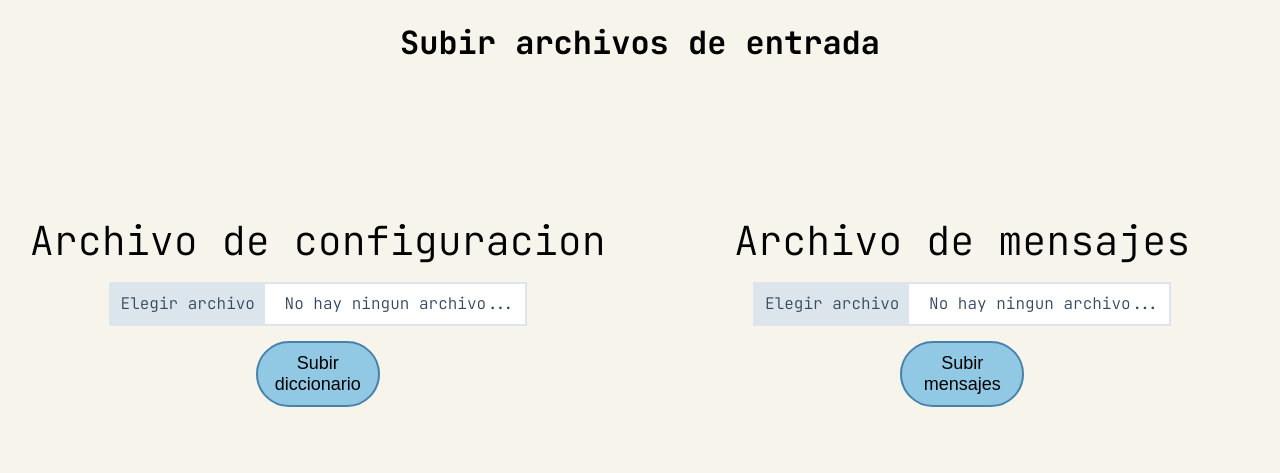
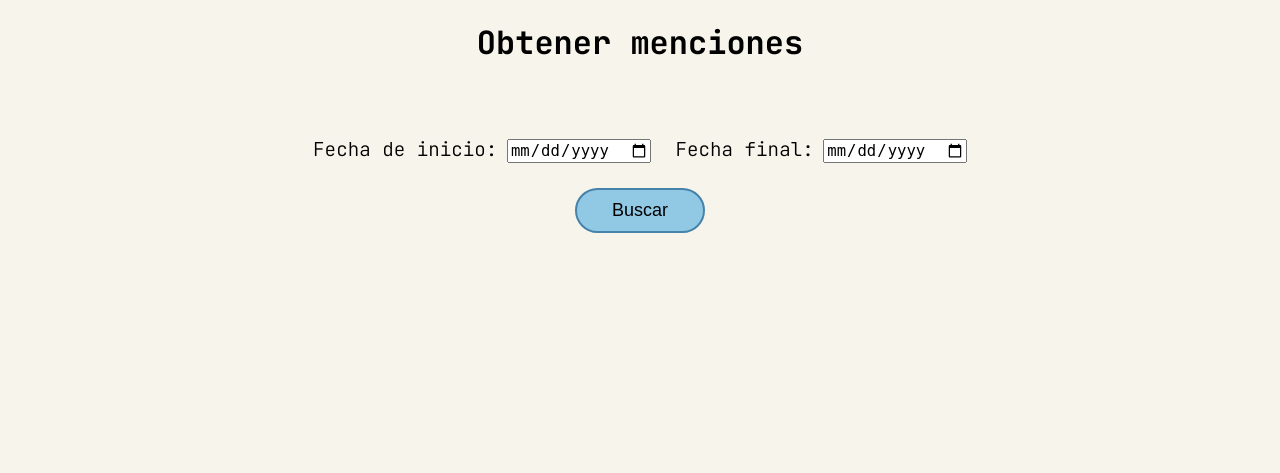
Before and after one commit to josed-go/IPC2_Proyecto3_202201444, a Django app: page /proyecto3/menciones in a window 1280 px wide. Shown: the part 127-600 px from the top of the page. Run offline with Django 4.2, Linux system fonts and the light colour scheme; some libraries are stand-ins or nearby versions.

Commit message:
Devolver menciones en frontend

```diff
--- a/frontend/proyecto3/static/css/styles.css
+++ b/frontend/proyecto3/static/css/styles.css
@@ -32,6 +32,12 @@ header {
     margin-top: 25px;
 }
 
+.btninicializar:hover {
+    background-color: #4682A9;
+    color: #fff;
+    border: 2px solid #F6F4EB;
+    transform: scale(1.1);
+}
 
 /* .main-nav {
     display: flex;
@@ -128,6 +134,13 @@ h1 {
     border: 2px solid #4682A9;
     background-color: #91C8E4;
     cursor: pointer;
+}
+
+.btnfile:hover {
+    background-color: #4682A9;
+    color: #fff;
+    border: 2px solid #F6F4EB;
+    transform: scale(1.1);
 }
 
 file-upload {
@@ -278,3 +291,73 @@ file-upload {
         margin-top: 15px;
     }
 }
+
+.divmenciones {
+    display: flex;
+    flex-direction: column;
+    justify-content: center;
+    align-items: center;
+}
+
+.container-menciones {
+    display: flex;
+    flex-direction: column;
+    justify-content: center;
+    align-items: center;
+    gap: 25px;
+}
+
+.lblDate {
+    font-size: larger;
+}
+
+.iptdate {
+    font-size: larger;
+}
+
+
+.menciones {
+    margin-top: 50px;
+    width: 25%;
+    background-color: #fff;
+    border: 1px solid #9b9b9b;
+    text-align: center;
+    max-height: 497px;
+    overflow-y: auto;
+}
+
+.mencion {
+    display: flex;
+    flex-direction: row;
+    justify-content: center;
+    align-items: center;
+    /* border: 1px solid #9b9b9b; */
+    gap: 5px;
+
+    .contador {
+        font-weight: 700;
+        padding-right: 10px;
+        margin-right: 20px;
+        border-right: 1px solid #9b9b9b;
+        font-size: x-large;
+    }
+
+    .usuario {
+        font-size: larger;
+        font-weight: 700;
+    }
+    .mensajes-user {
+        font-size: large;
+    }
+}
+
+.menciones::-webkit-scrollbar {
+    width: 8px;
+    background: #91C8E4;
+    border-radius: 0 0 10px 0;
+}
+
+.menciones::-webkit-scrollbar-thumb {
+    background: #4682A9;
+    border-radius: 0 10px 10px 0;
+}
--- /dev/null
+++ b/frontend/proyecto3/templates/menciones.html
@@ -0,0 +1,101 @@
+{% extends "main.html" %}
+{% load static %}
+{% block content %}
+
+<h1>Obtener menciones</h1>
+<div class="divmenciones">
+
+    <div class="container-menciones">
+        <div class="container">
+            <div>
+                <form method="POST" id="fileconfigform" enctype="multipart/form-data">
+                    {% csrf_token %}
+                    <label class="lblDate">Fecha de inicio:</label>
+                    <input type="date" class="iptdate" id="fechain" name="fechain"/>
+                </form>
+            </div>
+            <div>
+                <form method="POST" id="fileconfigform" enctype="multipart/form-data">
+                    {% csrf_token %}
+                    <label class="lblDate">Fecha final:</label>
+                    <input type="date" class="iptdate" id="fechafin" name="fechafin"/>
+                </form>
+            </div>
+        </div>
+        <button id="btnmenciones" class="btnfile">Buscar</button>
+    </div>
+    <div id="div-menciones">
+
+    </div>
+</div>
+<script src="https://code.jquery.com/jquery-3.6.0.min.js"></script>
+<script>
+    $(document).ready(() => {
+        $("#btnmenciones").click((e) => {
+            e.preventDefault()
+            var form = new FormData()
+            var datein = new Date($("#fechain").val())
+            var diain = datein.getUTCDate();
+            var mesin = datein.getUTCMonth() + 1;
+            var anioin = datein.getUTCFullYear();
+            var fechain = [diain, mesin, anioin].join('/')
+            var datefin = new Date($("#fechafin").val())
+            var diafin = datefin.getUTCDate();
+            var mesfin = datefin.getUTCMonth() + 1;
+            var aniofin = datefin.getUTCFullYear();
+            var fechafin = [diafin, mesfin, aniofin].join('/')
+            form.append('data', $("#inputData").val())
+            form.append('fecha_in', fechain)
+            form.append('fecha_fin', fechafin)
+            var csrfToken = $("input[name = 'csrfmiddlewaretoken']").val()
+            form.append('csrfmiddlewaretoken', csrfToken)
+
+            $.ajax({
+                type: "POST",
+                url: "",
+                data: form,
+                processData: false,
+                contentType: false,
+                success: (response) => {
+                    var cont = 1
+                    var texto = ""
+                    var menciones = response.menciones
+                    var div = $("#div-menciones")
+                    div.empty()
+                    div.addClass("menciones")
+                    for (var key in menciones) {
+                        var divmencion = document.createElement("div")
+                        divmencion.classList.add("mencion")
+                        var contador = document.createElement("p")
+                        contador.classList.add("contador")
+                        contador.textContent = cont.toString()
+                        var mencion = document.createElement("p")
+                        mencion.classList.add("usuario")
+                        mencion.textContent = "@" + key +":"
+
+                        var mensajesmencion = document.createElement("p")
+                        mensajesmencion.classList.add("mensajes-user")
+                        mensajesmencion.textContent = menciones[key] + " mensajes"
+                        // texto = texto + "@" + key + " "+ menciones[key] + "\n"
+                        divmencion.append(contador)
+                        divmencion.append(mencion)
+                        divmencion.append(mensajesmencion)
+                        div.append(divmencion)
+                        cont = cont + 1
+                    }
+                    // alert("Fechain: " + fechain + " | Fechafin: "+fechafin +"\n"+response.menciones)
+                    // alert(texto)
+
+                },
+                error: (xhr, status, error) => {
+                    alert("Error: " + error)
+                }
+            })
+
+
+        })
+
+
+    })
+</script>
+{% endblock %}
--- a/frontend/proyecto3/urls.py
+++ b/frontend/proyecto3/urls.py
@@ -3,7 +3,7 @@ from . import views
 
 urlpatterns = [
     path('', views.mainpage_view, name = 'MainPage'),
-    path('menciones', views.mainpage_view, name = 'Menciones'),
+    path('menciones', views.menciones_view, name = 'Menciones'),
     path('hashtags', views.mainpage_view, name = 'Hashtags'),
     path('sentimientos', views.mainpage_view, name = 'Sentimientos'),
     path('graficas', views.mainpage_view, name = 'Graficas'),
--- a/frontend/proyecto3/views.py
+++ b/frontend/proyecto3/views.py
@@ -25,5 +25,29 @@ def mainpage_view(request):
 
     return render(request, 'mainpage.html')
 
+def menciones_view(request):
+    menciones = {}
+
+    if request.method == 'POST':
+        data = request.POST.get("data")
+        url = request.POST.get("url")
+        fecha_in = request.POST.get("fecha_in")
+        fecha_fin = request.POST.get("fecha_fin")
+
+        try :
+            response = requests.post("http://127.0.0.1:5000/devolverMenciones", data={"fecha_in": fecha_in, "fecha_fin": fecha_fin},)
+            response.raise_for_status()
+            # menciones = response.menciones
+            # print(menciones)
+            response_data = response.json()
+            menciones = response_data["menciones"]
+
+            print("mencione:",menciones)
+            return JsonResponse(response_data)
+        except requests.exceptions.RequestException as e:
+            return HttpResponse(str(e), status=500)
+
+    return render(request, 'menciones.html', {"menciones": menciones})
+
 def ayuda(request):
     return render(request, 'ayuda.html')
```
Also changed, not shown: app.py (+7 -1 lines), controladores/funciones.py (+11 -0 lines).
